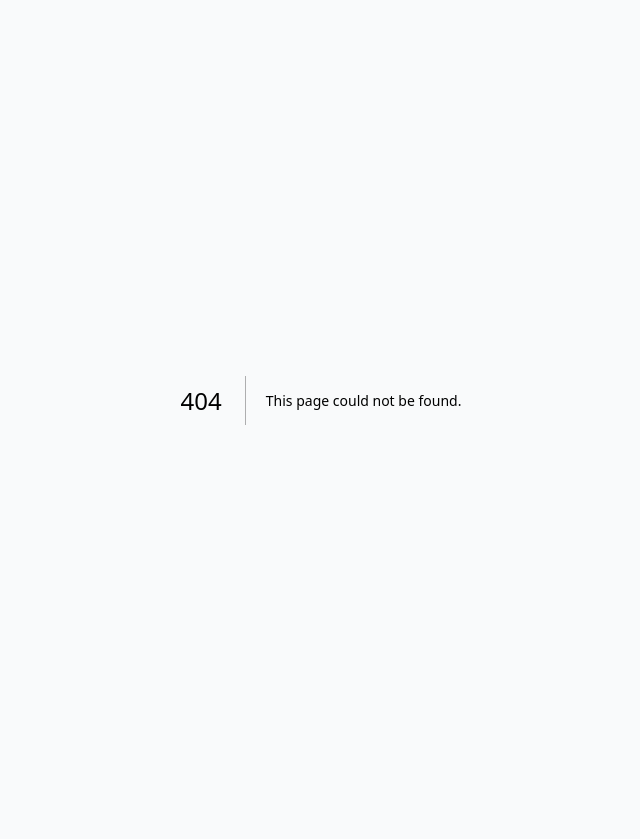
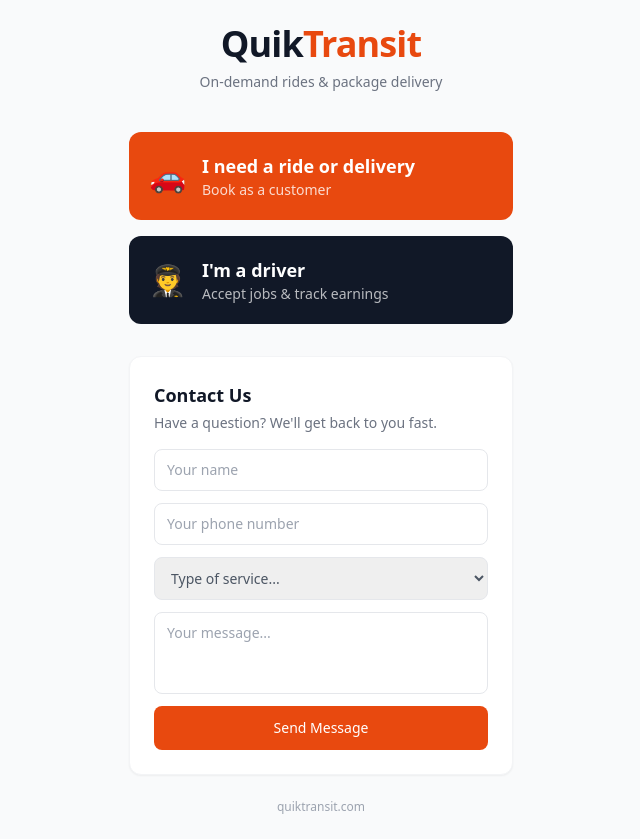
Before and after one commit to QuikTransit/quiktransit, a Next.js app: page / in a window 1280 px wide. Before the commit this address had no page. Shown: the whole page, without its empty margins (319-959 px from the left). Before the commit the page ends 800 px from the top, so only its background shows below. Built offline with nearby package versions, Linux system fonts and the light colour scheme.

Commit message:
fix page.tsx contact form

```diff
--- /dev/null
+++ b/app/page.tsx
@@ -0,0 +1,58 @@
+import Link from 'next/link';
+
+export default function Home() {
+  return (
+    <main className="min-h-screen flex flex-col items-center justify-center p-6 bg-gray-50">
+      <div className="w-full max-w-sm">
+        <div className="text-center mb-10">
+          <h1 className="text-4xl font-bold tracking-tight text-gray-900">
+            Quik<span className="text-[#E8490F]">Transit</span>
+          </h1>
+          <p className="text-gray-500 mt-2 text-sm">On-demand rides & package delivery</p>
+        </div>
+        <div className="flex flex-col gap-4 mb-8">
+          <Link href="/customer">
+            <div className="bg-[#E8490F] text-white rounded-xl p-5 flex items-center gap-4 cursor-pointer hover:bg-[#B83508] transition-colors">
+              <span className="text-3xl">🚗</span>
+              <div>
+                <div className="font-semibold text-lg">I need a ride or delivery</div>
+                <div className="text-sm opacity-80">Book as a customer</div>
+              </div>
+            </div>
+          </Link>
+          <Link href="/driver">
+            <div className="bg-gray-900 text-white rounded-xl p-5 flex items-center gap-4 cursor-pointer hover:bg-gray-800 transition-colors">
+              <span className="text-3xl">🧑‍✈️</span>
+              <div>
+                <div className="font-semibold text-lg">I'm a driver</div>
+                <div className="text-sm opacity-70">Accept jobs & track earnings</div>
+              </div>
+            </div>
+          </Link>
+        </div>
+        <div className="bg-white rounded-xl p-6 shadow-sm border border-gray-100">
+          <h2 className="text-lg font-semibold text-gray-900 mb-1">Contact Us</h2>
+          <p className="text-sm text-gray-500 mb-4">Have a question? We'll get back to you fast.</p>
+          <form name="contact" method="POST" data-netlify="true" action="/success">
+            <input type="hidden" name="form-name" value="contact" />
+            <div className="flex flex-col gap-3">
+              <input type="text" name="name" placeholder="Your name" required className="border border-gray-200 rounded-lg px-3 py-2.5 text-sm outline-none focus:border-[#E8490F]" />
+              <input type="tel" name="phone" placeholder="Your phone number" className="border border-gray-200 rounded-lg px-3 py-2.5 text-sm outline-none focus:border-[#E8490F]" />
+              <select name="service" required className="border border-gray-200 rounded-lg px-3 py-2.5 text-sm outline-none focus:border-[#E8490F] text-gray-600">
+                <option value="">Type of service...</option>
+                <option value="ride">Ride</option>
+                <option value="package">Package Delivery</option>
+                <option value="other">Other</option>
+              </select>
+              <textarea name="message" placeholder="Your message..." rows={3} required className="border border-gray-200 rounded-lg px-3 py-2.5 text-sm outline-none focus:border-[#E8490F] resize-none" />
+              <button type="submit" className="bg-[#E8490F] text-white rounded-lg py-3 font-medium text-sm hover:bg-[#B83508] transition-colors">
+                Send Message
+              </button>
+            </div>
+          </form>
+        </div>
+        <p className="text-center text-xs text-gray-400 mt-6">quiktransit.com</p>
+      </div>
+    </main>
+  );
+}
```
Also changed, not shown: app/page.tsx.txt (deleted).
